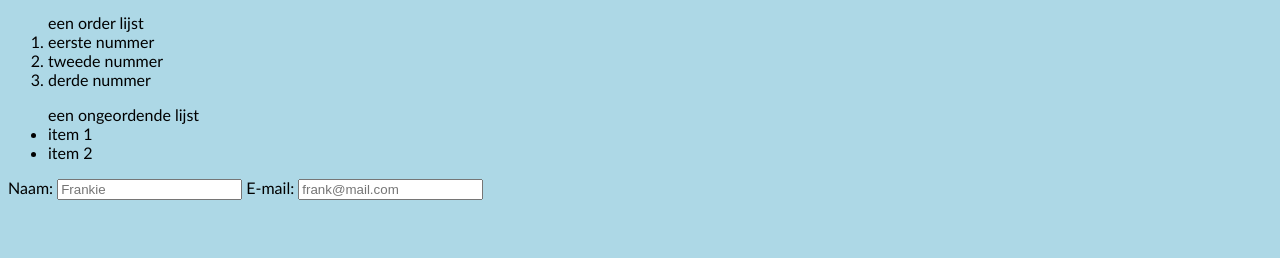
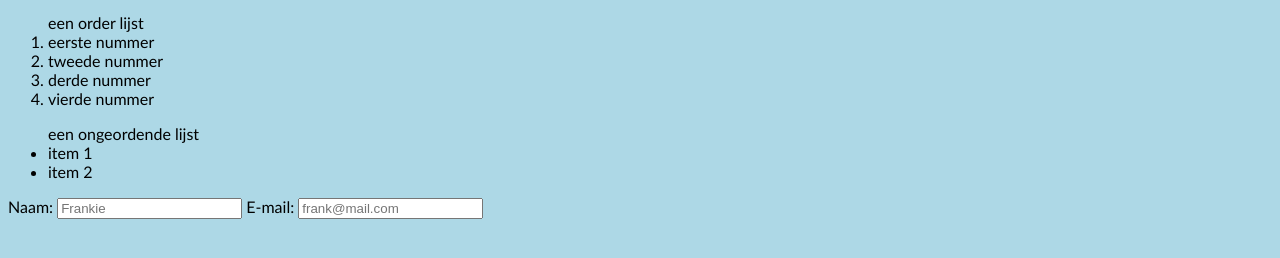
Before and after one commit to debasvisser/git-workshop-01, a plain HTML site: page index.html in a window 1280 px wide. Shown: the part 104-362 px from the top of the page. Drawn offline with Linux system fonts and the light colour scheme.

Commit message:
4de regel toegevoegd

```diff
--- a/index.html
+++ b/index.html
@@ -14,6 +14,7 @@
     <li>eerste nummer</li>
     <li>tweede nummer</li>
     <li>derde nummer</li>
+    <li>vierde nummer</li>
 </ol>
 <ul>een ongeordende lijst
     <li>item 1</li>
```
